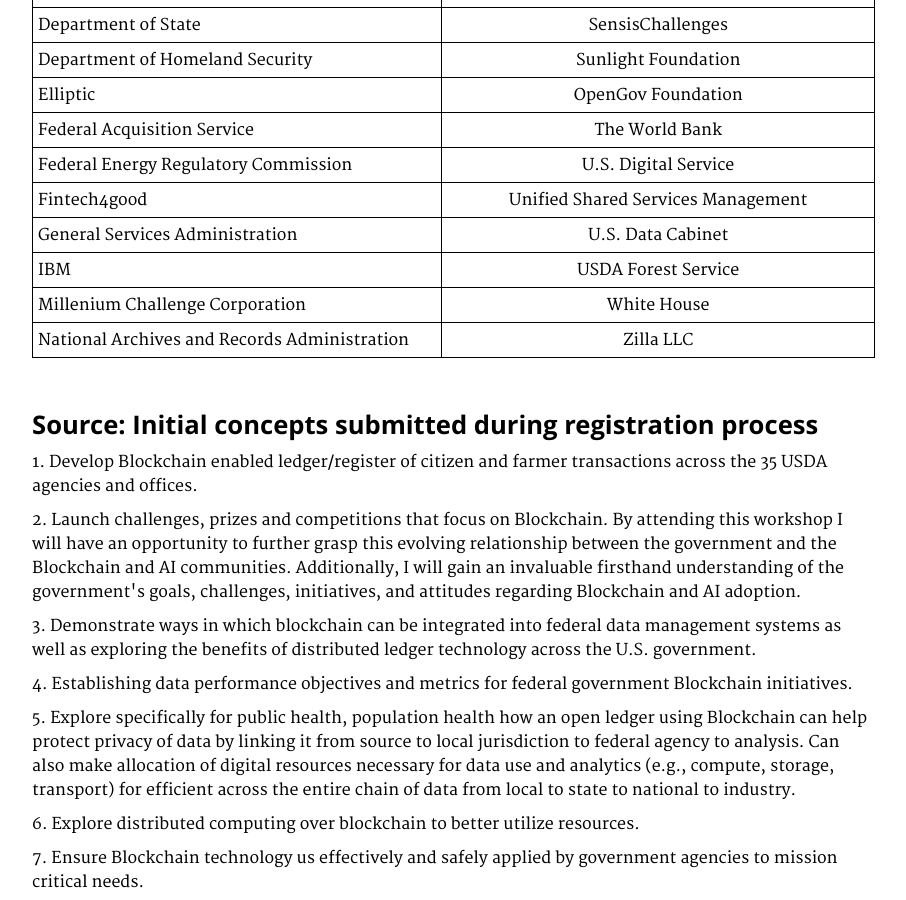
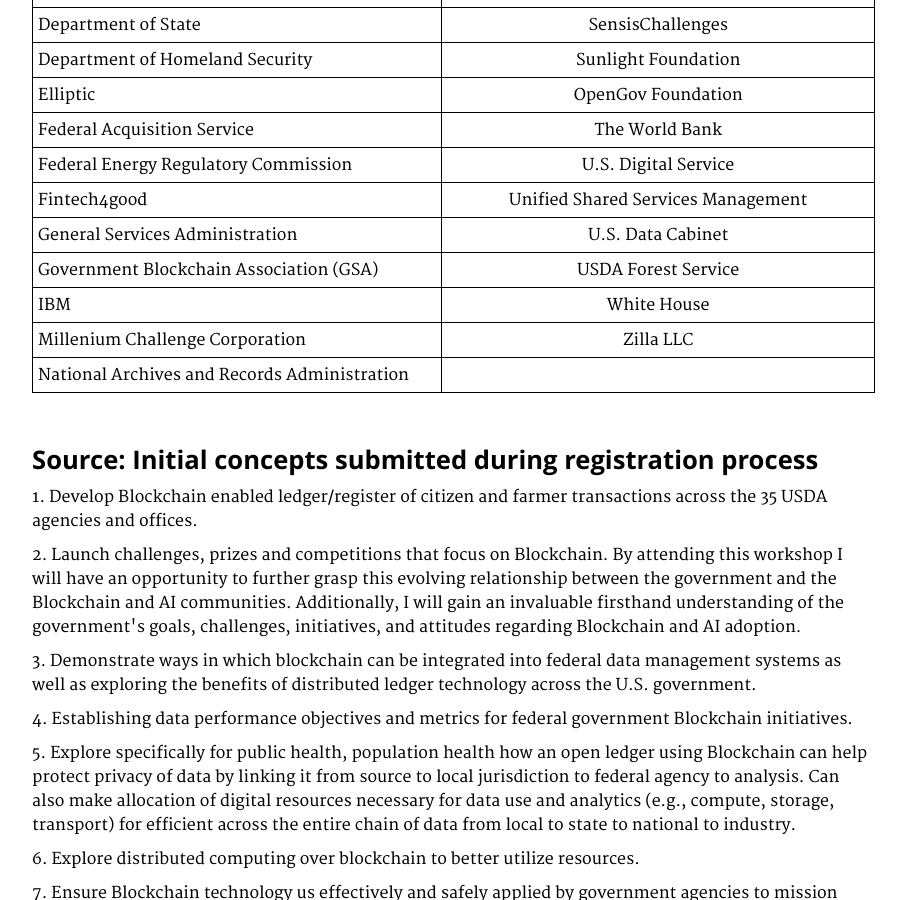
Before and after one commit to GSA/emerging-technology-atlas, a Jekyll site: the page built from pages/blockchain-workshop.md, in a window 1280 px wide and 900 px high, scrolled down 977 px. Shown: the whole window, without its empty margins (350-1256 px from the left). Built offline with Jekyll 4.4.1, drawn with Linux system fonts in a browser that asks for light colours.

Commit message:
Update blockchain-workshop.md

```diff
--- a/pages/blockchain-workshop.md
+++ b/pages/blockchain-workshop.md
@@ -34,9 +34,10 @@ description: ""
 | Federal Energy Regulatory Commission            | U.S. Digital Service                            |
 | Fintech4good                                    | Unified Shared Services Management              |
 | General Services Administration                 | U.S. Data Cabinet                               |
-| IBM                                             | USDA Forest Service                             |
-| Millenium Challenge Corporation                 | White House                                     |
-| National Archives and Records Administration    | Zilla LLC                                       |
+| Government Blockchain Association (GSA)         | USDA Forest Service                             |
+| IBM                                             | White House                                     |
+| Millenium Challenge Corporation                 | Zilla LLC                                       |
+| National Archives and Records Administration    |                                                 |
 
 ### Source: Initial concepts submitted during registration process
 
```
